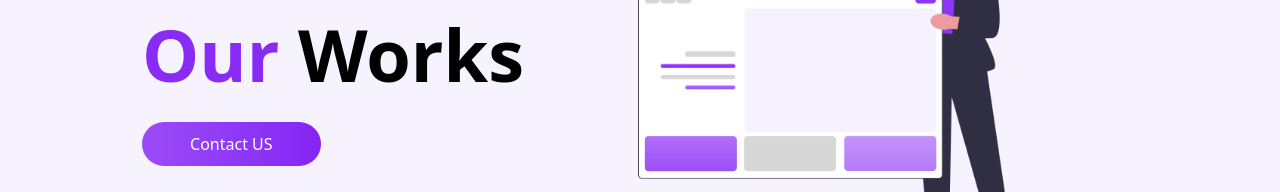
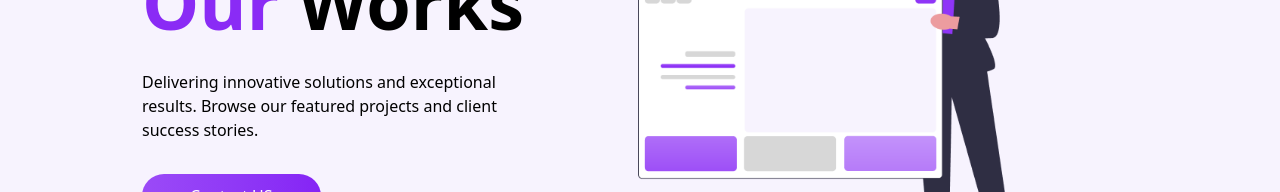
Before and after one commit to Heryakos-Technology/heryakos-static-page, a Vue app: page /works in a window 1280 px wide. Shown: the part 245-437 px from the top of the page. Built offline with nearby package versions, Linux system fonts and the light colour scheme.

Commit message:
feat(PortfolioPage): add description paragraph and clean up router history

```diff
--- a/src/router/index.js
+++ b/src/router/index.js
@@ -7,7 +7,7 @@ import BlogPage from '@/views/BlogPage.vue'
 import PortfolioPage from '@/views/PortfolioPage.vue'
 
 const router = createRouter({
-  history: createWebHistory(import.meta.env.BASE_URL), // Fixed to match import
+  history: createWebHistory(import.meta.env.BASE_URL),
   routes: [
     {
       path: '/',
--- a/src/views/PortfolioPage.vue
+++ b/src/views/PortfolioPage.vue
@@ -58,6 +58,10 @@ const projects = ref([
         <h1 class="text-center text-4xl font-bold sm:text-5xl lg:text-6xl xl:text-7xl"><span
             class="text-btnColor">Our</span> Works
         </h1>
+        <p class="text-sm text-center md:text-left max-w-[270px] lg:max-w-[370px] lg:text-base 2xl:max-w-[420px]">
+          Delivering innovative solutions and exceptional results. Browse our featured projects and client success
+          stories.
+        </p>
         <div class=" text-center">
           <button
             class="bg-gradient-to-r from-[#9B4AF7] to-[#8523F5] text-white px-12 py-2.5 rounded-4xl font-medium">Contact
```
